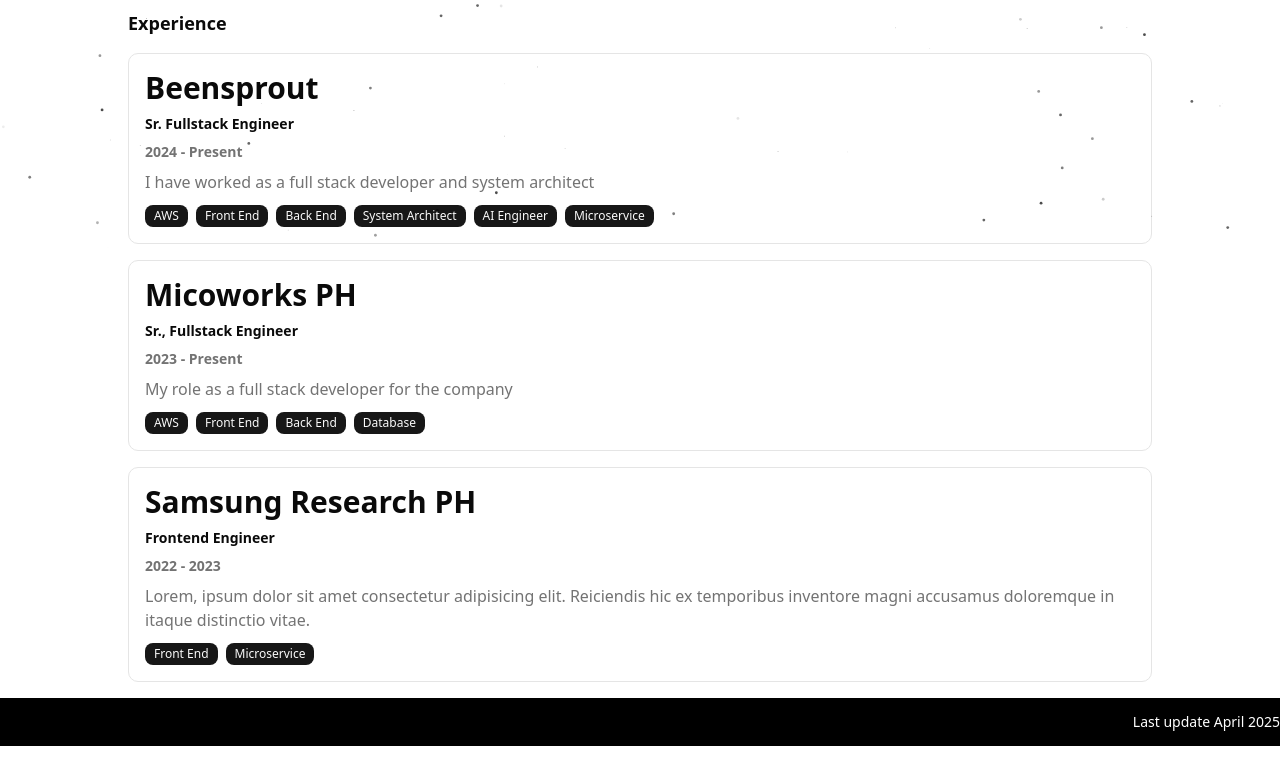
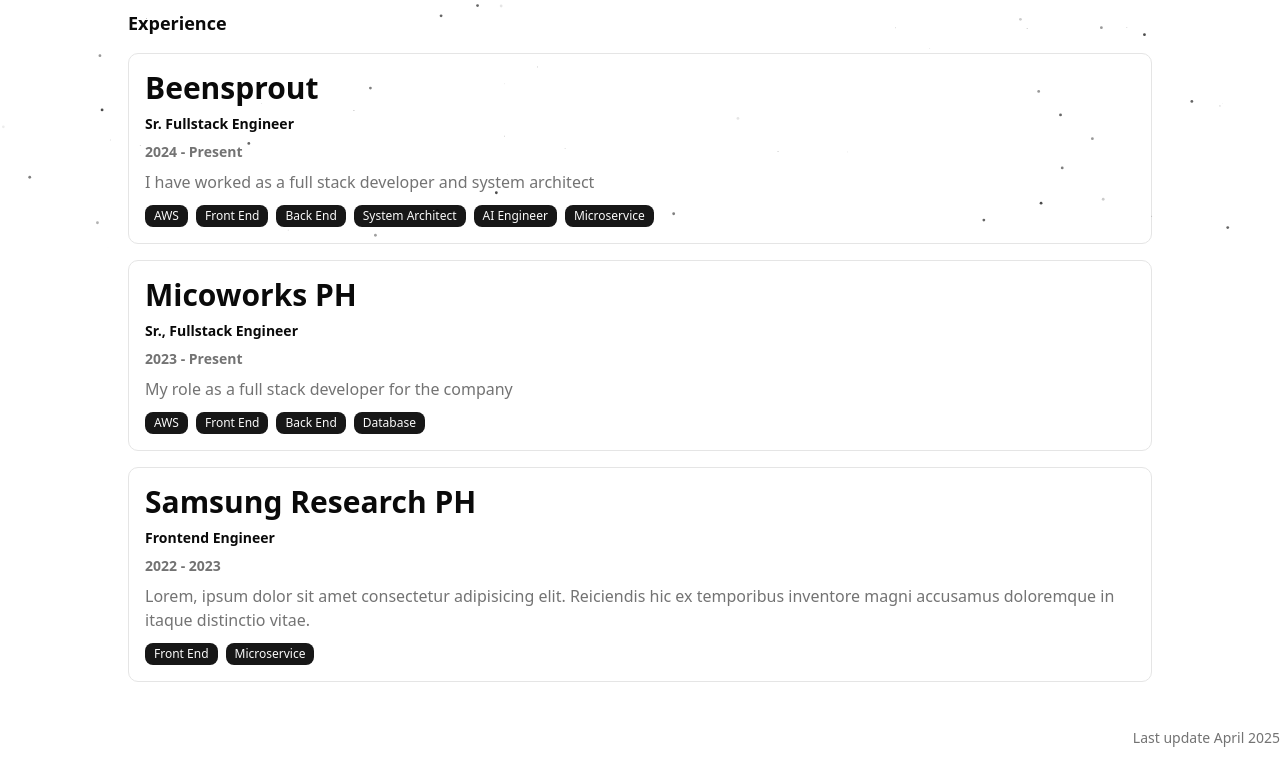
Before and after one commit to marjoforcado/marjoforcado, a Next.js app: page / in a window 1280 px wide. Shown: the part 551-1329 px from the top of the page. Before the commit the page ends 1297 px from the top, so only its background shows below. Built offline with nearby package versions, Linux system fonts and the light colour scheme.

Commit message:
Change footer height

```diff
--- a/app/(pages)/(landing)/layout.tsx
+++ b/app/(pages)/(landing)/layout.tsx
@@ -21,9 +21,11 @@
           </div>
         </div>
         {children}
-        <footer className="h-12 bg-black flex items-center">
+        <footer className="h-20 flex items-center">
           <div className="container mx-auto flex items-center justify-end">
-            <span className="text-white text-sm">Last update April 2025</span>
+            <span className="text-muted-foreground text-sm">
+              Last update April 2025
+            </span>
           </div>
         </footer>
       </div>
```
